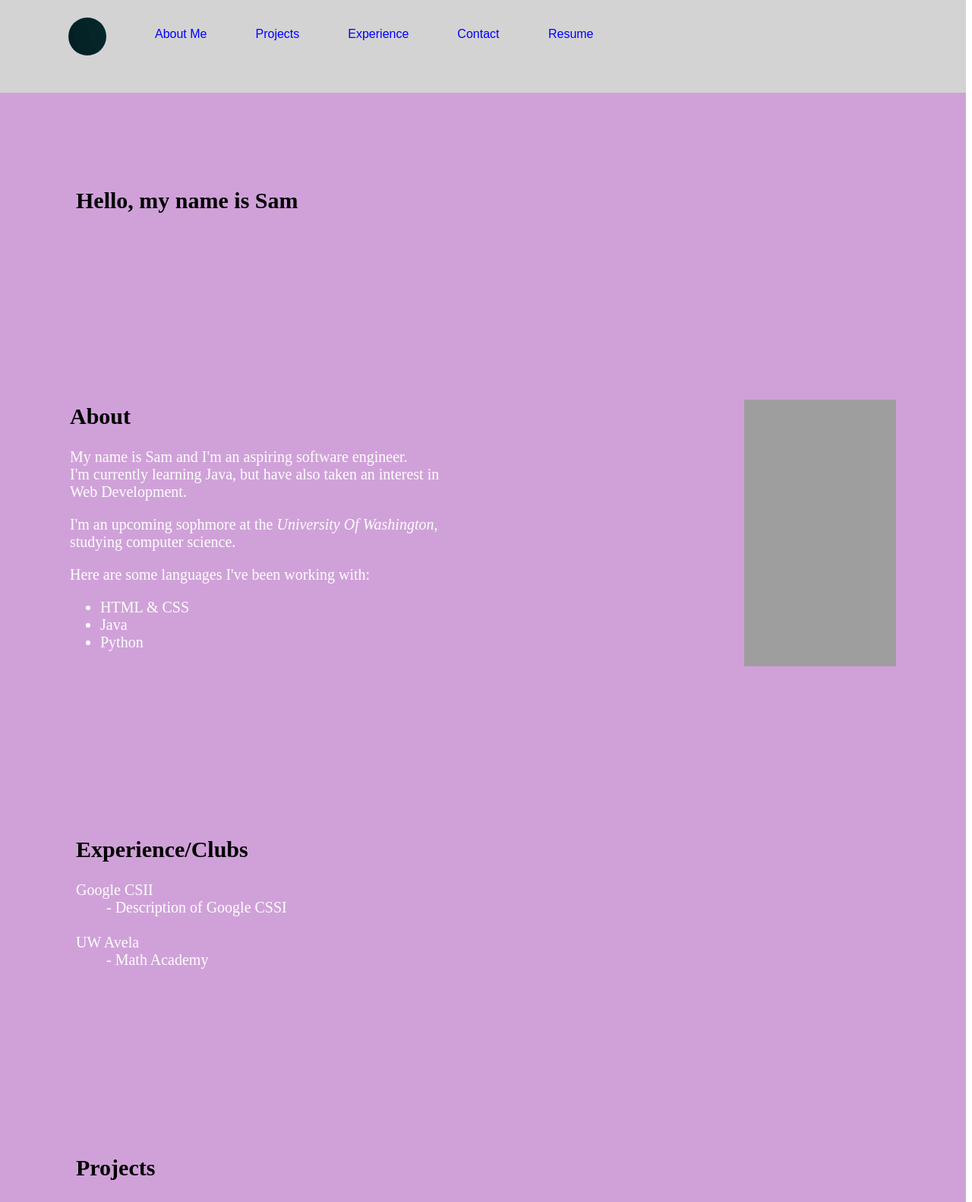
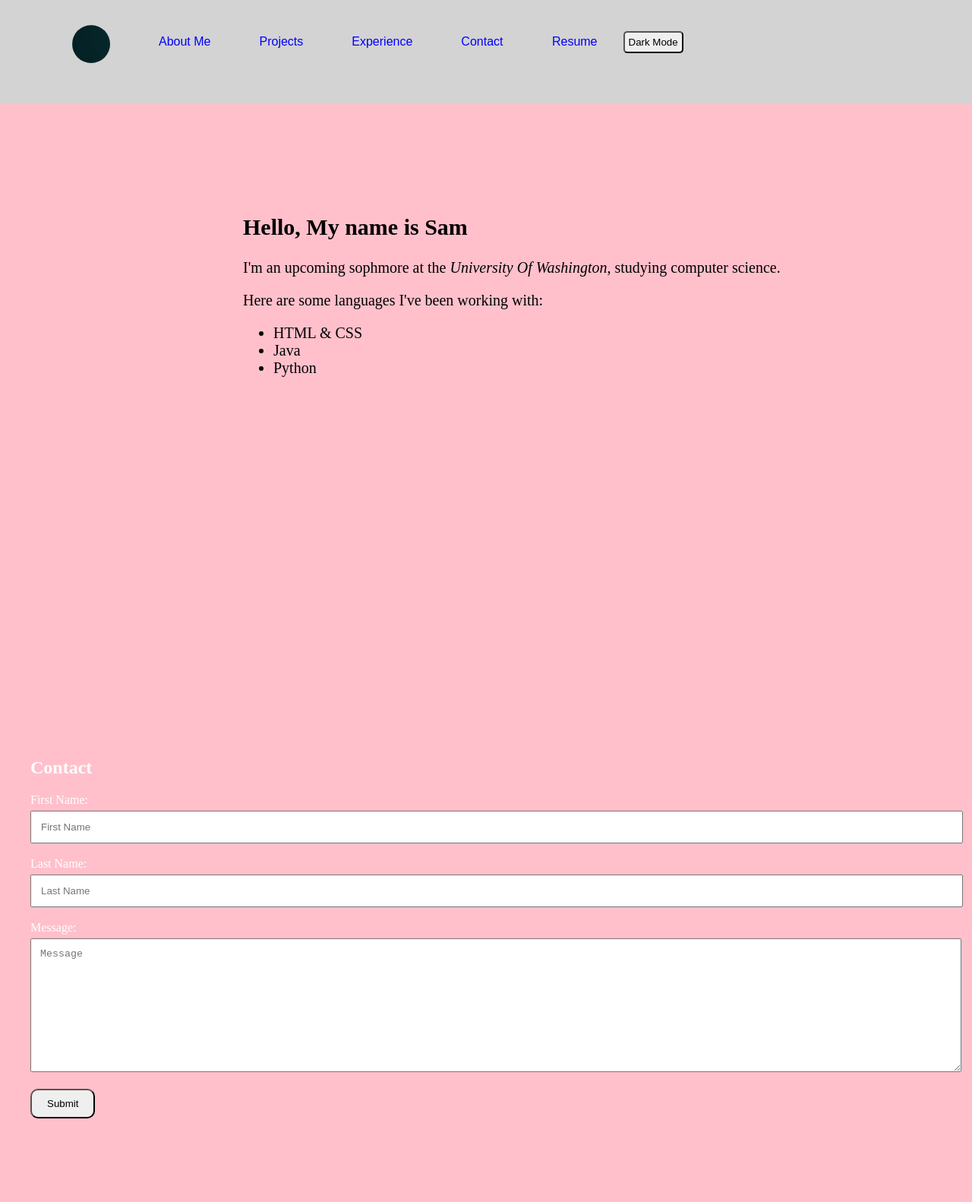
Before and after one commit to samiam120/PersonalWebsite, a plain HTML site: page index.html in a window 1280 px wide. Shown: the top 1582 px of the page at 76% size. After the commit the page ends 1520 px from the top, so only its background shows below. Drawn offline with Linux system fonts and the light colour scheme; grey boxes are pictures that could not be loaded.

Commit message:
backtracking ... nightMode
deleted most of the contents inside, created a nightmode

```diff
--- a/index.html
+++ b/index.html
@@ -1,6 +1,7 @@
 <!DOCTYPE html>
 <html>
   <head>
+
 
     <title>About Me</title>
     <link rel="stylesheet" href="style.css">
@@ -14,18 +15,17 @@
           <li> <a class="blue" href"experience.html">Experience</a></li>
           <li> <a class="blue" href"contact.html">Contact </a></li>
           <li> <a href="resume.PDF" target="_blank">Resume</a></li>
+          <button id="nightMode"type="button" name="button">Dark Mode</button>
         </ul>
+        </div>
       </nav>
-      <section>
-        <div class="flex-container">
-          <h2 class="typeWriter"> Hello, my name is Sam</h2>
-        </div>
-      </section>
-      <section class="AboutMe">
-        <div class="text">
-          <h2>About </h2>
-          <p id="text2"> My name is Sam and I'm an aspiring software engineer. <br>
-            I'm currently learning Java, but have also taken an interest in Web Development.
+
+    <div class="flex-container">
+        <section>
+          <div class="mainBody">
+            <div class="IntroMsg">
+              <h2>Hello, My name is Sam</h2>
+              <p id="text">
           </p>
           <p>I'm an upcoming sophmore at the <em>University Of Washington</em>, studying computer science.</p>
           <p> Here are some languages I've been working with:
@@ -35,31 +35,15 @@
                 <li>Python</li>
               </ul>
             </p>
-        </div>
-          <img class="pic"src="/Users/sam/Mywebsite/PersonalWebsite/images/IMG_2424 2.PNG">
-        <div>
-        </div>
+            </div>
 
-      </section>
-      <section class="Experience">
-        <div>
-        <h2> Experience/Clubs </h2>
-        <dl>
-          <dt>Google CSII</dt>
-          <dd>- Description of Google CSSI</dd>
-          <br>
-          <dt>UW Avela</dt>
-          <dd>- Math Academy</dd>
-        </dl>
+            </p>
+          </div>
+        </section>
       </div>
-      </section>
+    </div>
 
-      <section class="Projects">
-        <div>
-          <h2>Projects</h2>
 
-        </div>
-      </section>
       <footer>
         <h2>Contact </h2>
         <form>
@@ -74,18 +58,12 @@
           <label for="message">Message:</label>
           <br>
           <textarea name="Message" id="message" name="message" placeholder="Message" style="height: 150px"  required></textarea>
-
           <br>
           <br>
-          <input type="submit" value="Submit">
-
+          <input type="submit" id="submitButton" value="Submit">
         </form>
       </footer>
 
-
-
-
-
+      <script src="scripts/script.js"></script>
   </body>
-  <script src="scripts/script.js"></script>
 </html>
--- a/scripts/script.js
+++ b/scripts/script.js
@@ -0,0 +1,9 @@
+//night mode
+var night = document.getElementById("nightMode");
+var color = document.body;
+
+function darkMode(){
+  color.classList.toggle("dark");
+}
+
+night.addEventListener("click", darkMode);
--- a/style.css
+++ b/style.css
@@ -1,23 +1,33 @@
 
 body{
-  /* width: 100%;
-  height: auto; */
-  /* min-width: 1900px; */
-   /* background: #B486C2; */
+  background-color: #FFC0CB;
+  color: black;
 }
 
+.dark{
+  background-color: black;
+  color: white;
+}
+
+
 .menu{
-padding: 20px;
+padding: 25px;
 margin-left: -8px;
+margin-right: -8px;
 margin-top: -8px;
-  position: relative;
-  background-color: lightgray;
+background-color: lightgray;
 }
 
 .menu li{
   display: inline;
   padding: 30px;
   font-family: fantasy;
+}
+
+#nightMode{
+  cursor: pointer;
+  padding: 5px;
+  border-radius: 5px;
 }
 
  .menu a{
@@ -39,26 +49,18 @@ margin-top: -8px;
 
 }
 
-.AboutMe, .Experience, .Projects, .flex-container{
-  margin-left: -8px;
-  color: white;
-  background-color: #d0a1d9;
-  padding: 100px;
-  display: flex;
-  flex-direction: row;
-  font-size: 20px;
 
+ .flex-container{
+   display: flex;
+   margin-left: -8px;
+   /* color: white; */
+   margin-left: -8px;
+   margin-right: -8px;
+   padding: 100px;
+   font-size: 20px;
+   height: 600px;
 }
 
-h2{
-  color: black;
-}
-
-
-.text{
-  display: block;
-  box-sizing: inherit;
-}
 
 
 .AboutMe div{
@@ -71,12 +73,21 @@ h2{
   margin-top: 20px;
 }
 
+.IntroMsg{
+  position: absolute;
+  left: 25%;
+}
+
+.text{
+  display: block;
+  box-sizing: inherit;
+}
 
 footer{
   margin-left: -8px;
+  margin-right: -8px;
   color: white;
-  background-color: lightgray;
-  padding: 100px;
+  padding: 40px;
   border: 1px black;
 }
 
@@ -87,3 +98,9 @@ footer{
   margin-top: 5px;
   resize: vertical;
 }
+
+#submitButton{
+  cursor: pointer;
+  padding: 10px 20px;
+  border-radius: 10px;
+}
```
